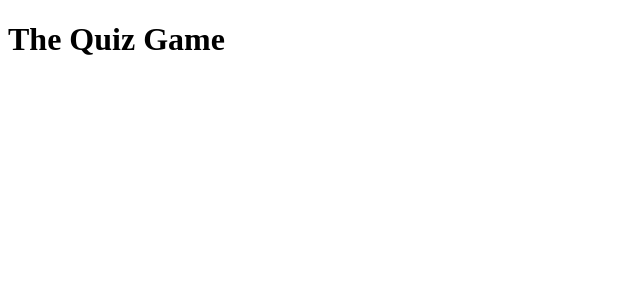
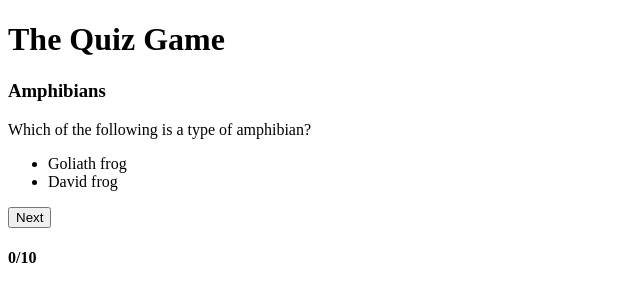
Before and after one commit to gdick-crypto/quiz-game-card, a plain HTML site: page index.html in a window 1280 px wide. Shown: the whole page, without its empty margins (0-640 px from the left). Drawn offline with Linux system fonts and the light colour scheme.

Commit message:
Structure of the quiz card

```diff
--- a/index.html
+++ b/index.html
@@ -10,6 +10,17 @@
     <header>
         <h1>The Quiz Game</h1>
     </header>
-    <main></main>
+    <main>
+        <div class="quiz-card">
+            <h3>Amphibians</h3>
+            <p>Which of the following is a type of amphibian?</p>
+            <ul>
+                <li>Goliath frog</li>
+                <li>David frog</li>
+            </ul>
+            <button>Next</button>
+            <h4><span>0</span>/10</h4>
+        </div>
+    </main>
 </body>
 </html>
```
